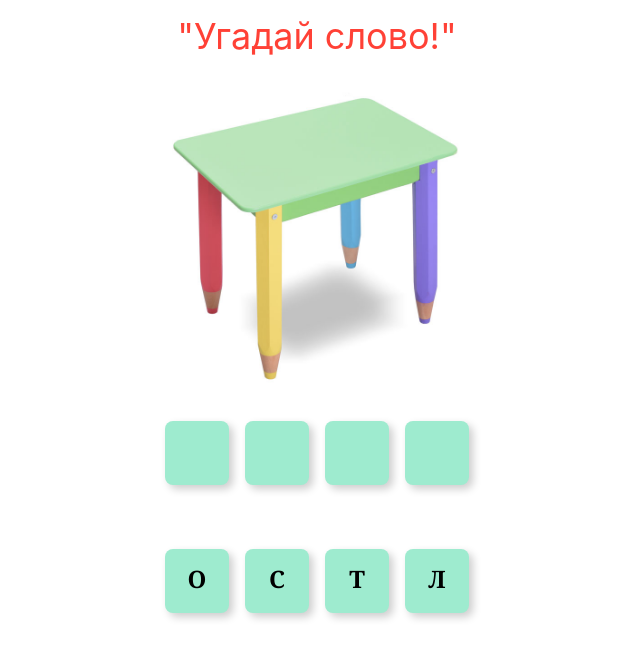
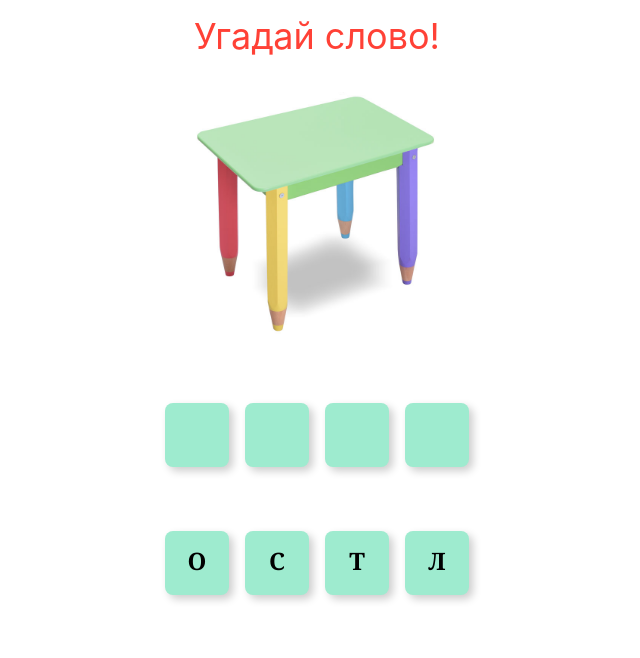
Before and after one commit to sergeylem/guess-word, a React (Create React App) app: page / in a window 1280 px wide. Shown: the top 658 px of the page, without its empty margins (133-773 px from the left). Built offline with nearby package versions, Linux system fonts and the light colour scheme.

Commit message:
experiments with tachions 1

```diff
--- a/src/App.css
+++ b/src/App.css
@@ -23,7 +23,7 @@
 }
 
 .image {
-  height: 300px;
+  height: 250px;
 }
 
 .word {
--- a/src/App.js
+++ b/src/App.js
@@ -118,10 +118,10 @@ class App extends React.Component {
         onAnimationEnd={() => this.onAnimationEnd()}
       >
         <div className='tc f2 mt3 red'>
-          "Угадай слово!"
+          Угадай слово!
         </div>
 
-        <img className='tc br4 mt4 image'
+        <img className='tc br4 mt4 mb4 image'
           src={this.state.words[this.state.targetWordIndex].img} alt='' />
 
         { !this.state.isGuessed ?
@@ -150,7 +150,7 @@ class App extends React.Component {
             }
           </div> :
           <div>
-            <h1>{this.state.targetLetters}</h1>
+            <div className='tc f2 b pt2 pb4'>{this.state.targetLetters}</div>
             <img
               className={'tc w4 h4 mt2'}
               src={require('./assets/icons/arrow-next.png')} alt=''
```
